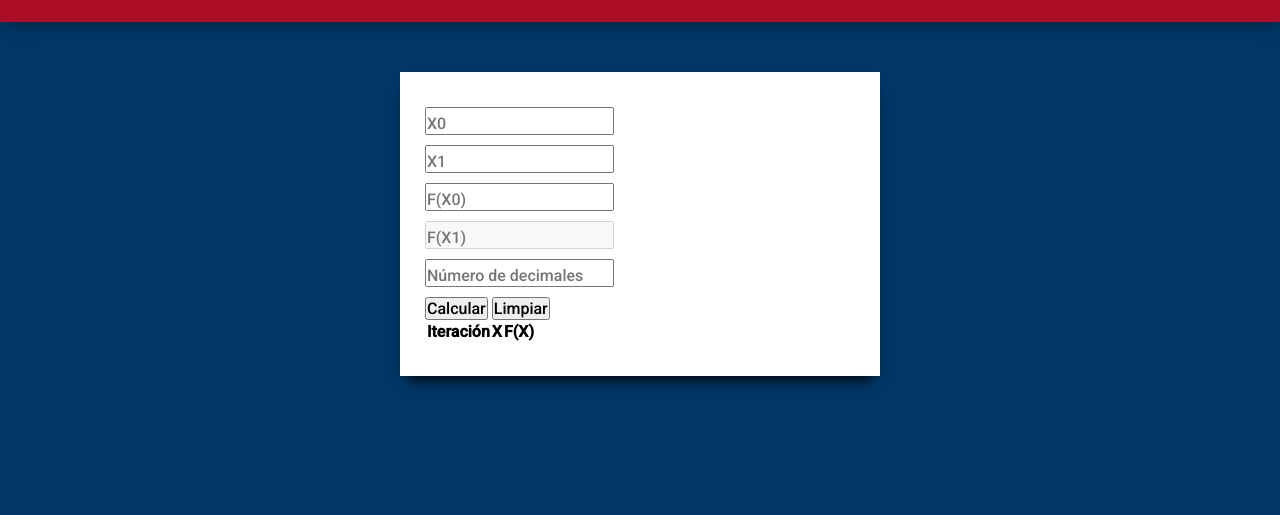
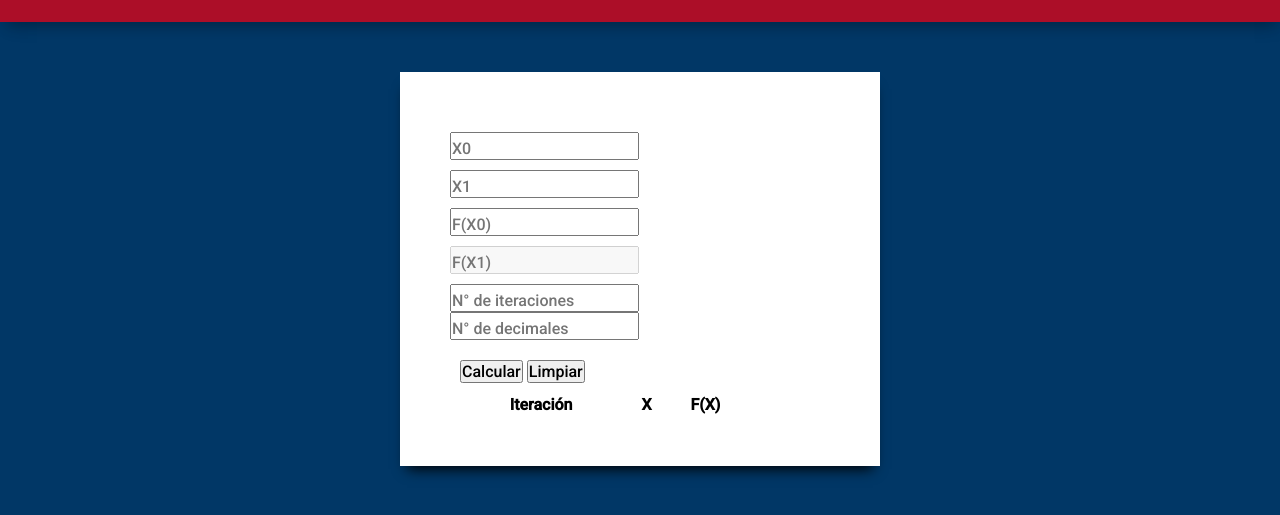
Before and after one commit to ecruz17/Metodo-de-la-Secante-Calculadora, a plain HTML site: page index.html in a window 1280 px wide. Both pictures are taken after a click on the button "Limpiar". Shown: the part 123-638 px from the top of the page. Drawn offline with nearby package versions, Linux system fonts and the light colour scheme; some packages are replaced by stand-ins of ours; a script that the page names is missing.

Commit message:
implemented n iterations & clean btn update

```diff
--- a/index.html
+++ b/index.html
@@ -33,7 +33,8 @@
                 </div>
             </div>
             <div class="field">
-                <input type="number" id="val-decimals" placeholder="Número de decimales" size="10px">
+                <input type="number" id="val-iter" placeholder="N° de iteraciones" size="15px">
+                <input type="number" id="val-decimals" placeholder="N° de decimales" size="15px">
             </div>
         </div>
 
@@ -44,19 +45,18 @@
 
 
         <div id="table-div">
+
             <table id="table-content">
-                <tbody>
-                    <tr>
+                <thead>
                     <th>Iteración</th>
                     <th>X</th>
                     <th>F(X)</th>
-                    </tr>
-                    <tr>
+                </thead>
+                <tbody>
                     <td id="res-n"></td>
                     <td id="res-x"></td>
                     <td id="res-fx"></td>
                     <td id="res-ep"></td>
-                    </tr>
                 </tbody>
             </table>
         </div>
--- a/script.js
+++ b/script.js
@@ -7,6 +7,7 @@ function calculate() {
     var fx0 = $('#val-fx0').val();
     var fx1 = ((3*1) + Math.sin(1)) - Math.pow(euler, 1);
     var decimales = $('#val-decimals').val();
+    var iter = $('#val-iter').val();
 
 
     document.querySelector('#val-fx1').value = fx1;
@@ -20,7 +21,7 @@ function calculate() {
     //let ep = ((res - 2.61538)/res) * 100
 
 
-    if (x0 != "" && x1 != "" && fx0 != "" && fx1 != "" && decimales != "") {
+    if (x0 != "" && x1 != "" && fx0 != "" && fx1 != "" && decimales != "" && iter != "") {
         //Guarda las variables introducidas en el registro de x0 y fx0
         regX0.push(x1);
         regFx0.push(fx1);
@@ -38,7 +39,7 @@ function calculate() {
         this._showTable(counter, x, fx2);
 
         //Ciclo para las demás iteraciones
-        for (let i = 0; i < 2; i++) {
+        for (let i = 0; i < iter-1; i++) {
             counter++
 
             regX0.push(x1);
@@ -101,16 +102,16 @@ function clean() {
     $('#val-fx0').val("");
     $('#val-fx1').val("");
     $('#val-decimals').val("");
-    this._showTable('', '', '');
-
+    $('#val-iter').val("");
+    $('#table-content tbody').empty();
+    location.reload();
 }
 
 
 function _showTable(counter, x, fx2) {
-    $("<tr><td>" + counter + "<tr/><td/>").appendTo("#res-n");
-    $("<tr><td>" + x + "<tr/><td/>").appendTo("#res-x");
-    $("<tr><td>" + fx2 + "<tr/><td/>").appendTo("#res-fx");
-    //$("<tr><td>" + ep + "<tr/><td/>").appendTo('#res-ep');
+    $("<tr><td>" + counter + "<tr/><tr/>").appendTo("#res-n");
+    $("<tr><td>" + x + "<tr/><tr/>").appendTo("#res-x");
+    $("<tr><td>" + fx2 + "<tr/><tr/>").appendTo("#res-fx");
 }
 
 function _getLast(array) {
--- a/style.css
+++ b/style.css
@@ -27,7 +27,7 @@ h1 {
     margin: auto;
     margin-top: 50px;
     width: 25%;
-    padding: 25px;
+    padding: 50px;
     background-color: white;
     box-shadow: 0px 10px 13px -7px #000000, 5px 5px 18px -3px rgba(0,0,0,0);
     overflow: auto;
@@ -64,11 +64,11 @@ input {
 }
 
 #table-content {
-    width: 400px;
-    display: flex;
+    width: 300px;
 }
 
 .btns {
     justify-content: space-around;
+    padding: 10px;
     margin-top: 10px;
 }
```
Lines whose indentation alone changed are shown as unchanged.
